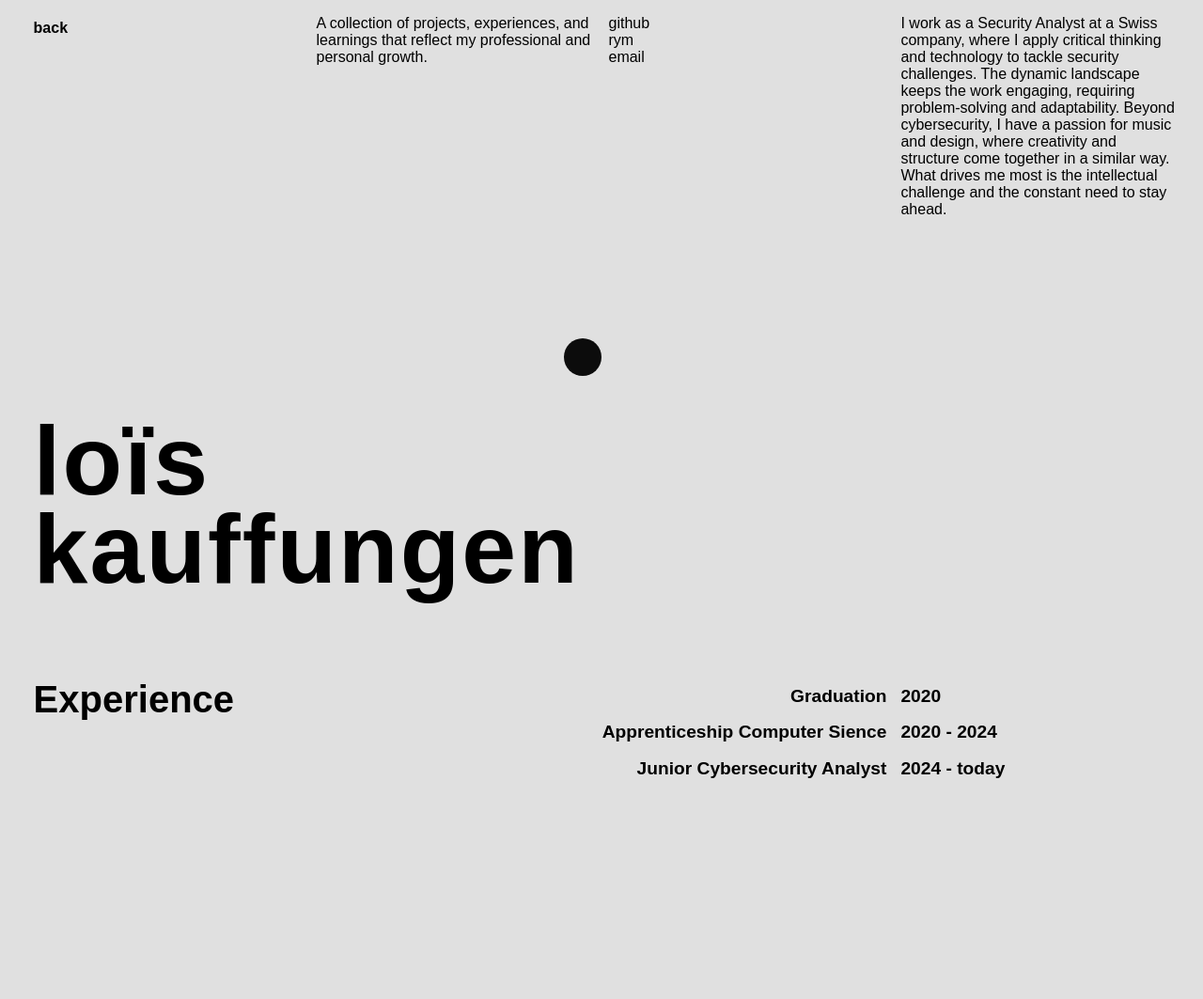
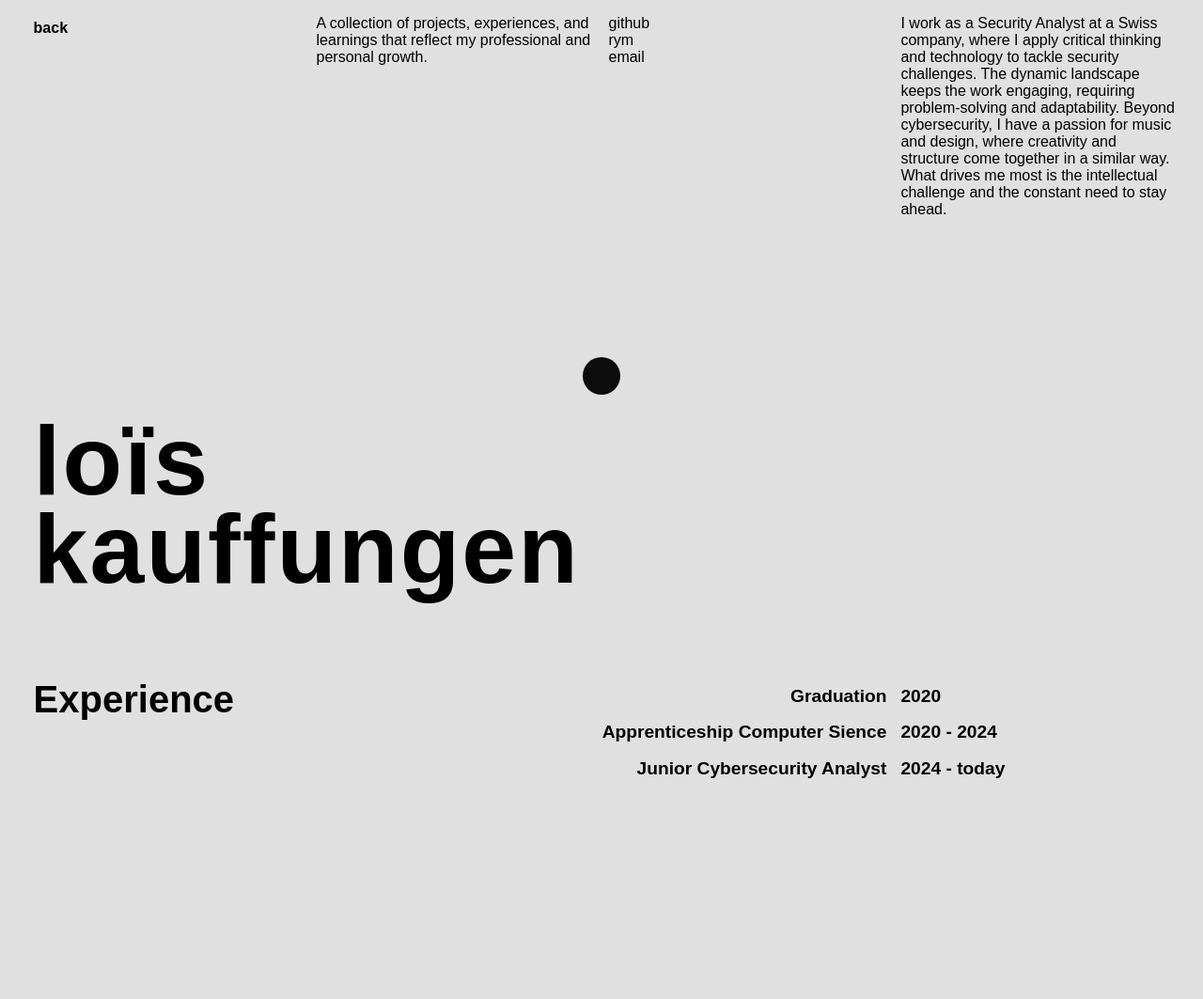
Before and after one commit to moinloin/portfolio, a website: page public/cv.html in a window 1280 px wide. Shown: the top 1063 px of the page at 94% size. Drawn offline with Linux system fonts and the light colour scheme; a web font is replaced by a local one.

Commit message:
fix custom cursor

```diff
--- a/public/cv.html
+++ b/public/cv.html
@@ -31,8 +31,13 @@
     <script>
         document.addEventListener("mousemove", function(event) {
             let cursor = document.getElementById("cursor");
+
+            let x = event.clientX;
+            let y = event.clientY;
+
             requestAnimationFrame(() => {
-                cursor.style.transform = `translate(${event.clientX}px, ${event.clientY}px)`;
+                cursor.style.left = `${x - 20}px`;
+                 cursor.style.top = `${y - 20}px`;
             });
         });
     </script>
--- a/public/cvstyle.css
+++ b/public/cvstyle.css
@@ -1,3 +1,6 @@
+body, a, button {
+    cursor: none;
+}
 body {
     margin: 0;
     padding: 0;
@@ -116,11 +119,9 @@ body {
     border-radius: 50%;
     background-color: rgba(0, 0, 0, 0.95);
     pointer-events: none;
-    transform: translate(-50%, -50%);
-    transition: transform 0.05s linear;
     z-index: 9999;
+    will-change: transform;
 }
-
 a:link {
     text-decoration: none;
 }
--- a/public/styles.css
+++ b/public/styles.css
@@ -1,3 +1,6 @@
+body, a, button {
+    cursor: none;
+}
 body {
     background-color: #E0E0E0;
     color: black;
@@ -148,9 +151,8 @@ footer {
     border-radius: 50%;
     background-color: rgba(0, 0, 0, 0.95);
     pointer-events: none;
-    transform: translate(-50%, -50%);
-    transition: transform 0.05s linear;
     z-index: 9999;
+    will-change: transform;
 }
 a:link {
     text-decoration: none;
```
Also changed, not shown: public/index.html (+6 -1 lines).
